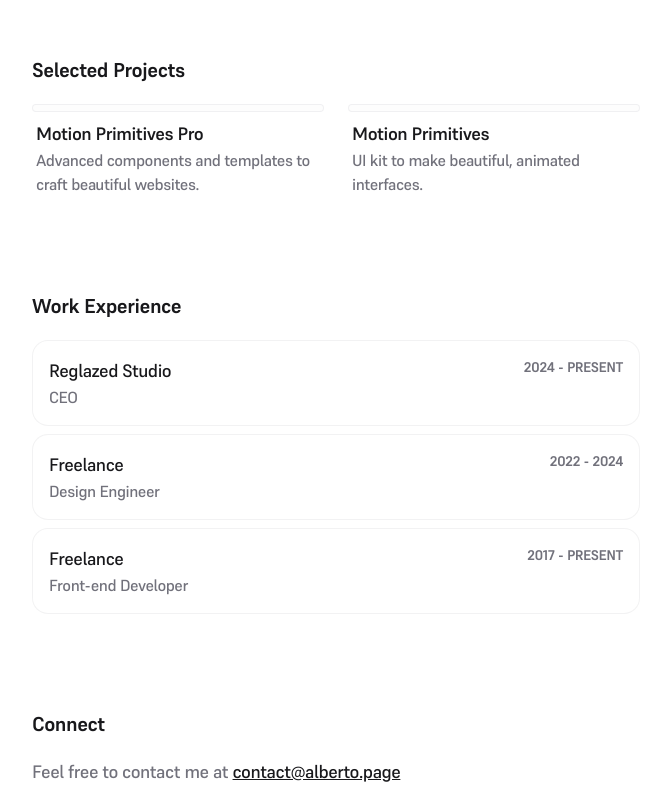
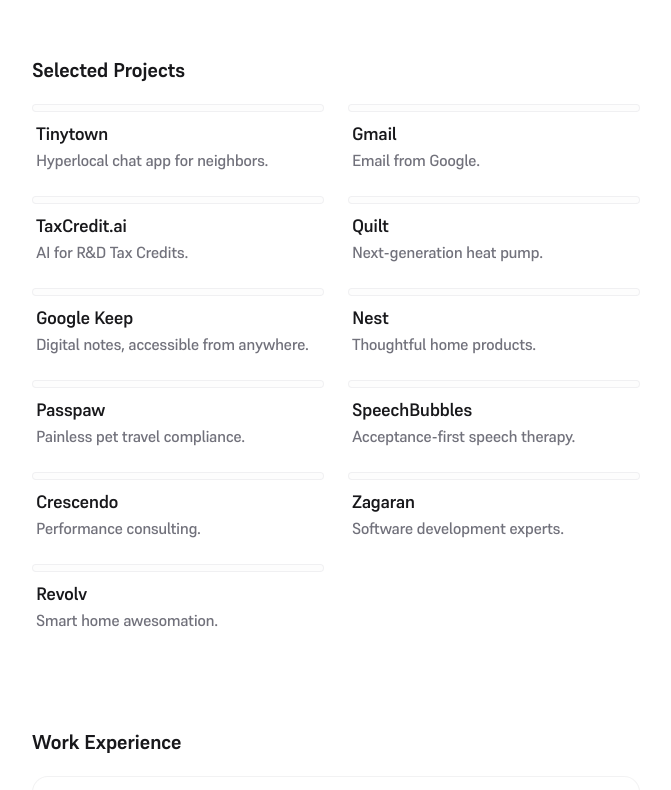
Before and after one commit to alfalcon90/portfolio, a Next.js app: page / in a window 1280 px wide. Shown: the part 580-1370 px from the top of the page, without its empty margins (304-975 px from the left). Built offline with nearby package versions, Linux system fonts and the light colour scheme.

Commit message:
Update data

```diff
--- a/app/data.ts
+++ b/app/data.ts
@@ -2,7 +2,6 @@ type Project = {
   name: string
   description: string
   link: string
-  video: string
   id: string
 }
 
@@ -11,7 +10,6 @@ type WorkExperience = {
   title: string
   start: string
   end: string
-  link: string
   id: string
 }
 
@@ -29,48 +27,101 @@ type SocialLink = {
 
 export const PROJECTS: Project[] = [
   {
-    name: 'Motion Primitives Pro',
-    description:
-      'Advanced components and templates to craft beautiful websites.',
-    link: 'https://pro.motion-primitives.com/',
-    video:
-      'https://res.cloudinary.com/read-cv/video/upload/t_v_b/v1/1/profileItems/W2azTw5BVbMXfj7F53G92hMVIn32/newProfileItem/d898be8a-7037-4c71-af0c-8997239b050d.mp4?_a=DATAdtAAZAA0',
-    id: 'project1',
+    name: 'Tinytown',
+    description: 'Hyperlocal chat app for neighbors.',
+    link: '/project/tinytown',
+    id: 'tinytown',
   },
   {
-    name: 'Motion Primitives',
-    description: 'UI kit to make beautiful, animated interfaces.',
-    link: 'https://motion-primitives.com/',
-    video:
-      'https://res.cloudinary.com/read-cv/video/upload/t_v_b/v1/1/profileItems/W2azTw5BVbMXfj7F53G92hMVIn32/XSfIvT7BUWbPRXhrbLed/ee6871c9-8400-49d2-8be9-e32675eabf7e.mp4?_a=DATAdtAAZAA0',
-    id: 'project2',
+    name: 'Gmail',
+    description: 'Email from Google.',
+    link: '/projects/gmail',
+    id: 'gmail',
+  },
+  {
+    name: 'TaxCredit.ai',
+    description: 'AI for R&D Tax Credits.',
+    link: '/projects/taxcredit',
+    id: 'taxcredit',
+  },
+  {
+    name: 'Quilt',
+    description: 'Next-generation heat pump.',
+    link: '/projects/quilt',
+    id: 'quilt',
+  },
+  {
+    name: 'Google Keep',
+    description: 'Digital notes, accessible from anywhere.',
+    link: '/projects/google-keep',
+    id: 'google-keep',
+  },
+  {
+    name: 'Nest',
+    description: 'Thoughtful home products.',
+    link: '/projects/nest',
+    id: 'nest',
+  },
+  {
+    name: 'Passpaw',
+    description: 'Painless pet travel compliance.',
+    link: '/projects/passpaw',
+    id: 'passpaw',
+  },
+  {
+    name: 'SpeechBubbles',
+    description: 'Acceptance-first speech therapy.',
+    link: '/projects/speechbubbles',
+    id: 'speechbubbles',
+  },
+  {
+    name: 'Crescendo',
+    description: 'Performance consulting. ',
+    link: '/projects/crescendo',
+    id: 'crescendo',
+  },
+  {
+    name: 'Zagaran',
+    description: 'Software development experts.',
+    link: '/projects/zagaran',
+    id: 'zagaran',
+  },
+  {
+    name: 'Revolv',
+    description: 'Smart home awesomation.',
+    link: '/projects/revolv',
+    id: 'revolv',
   },
 ]
 
 export const WORK_EXPERIENCE: WorkExperience[] = [
   {
-    company: 'Reglazed Studio',
-    title: 'CEO',
-    start: '2024',
+    company: 'Freelance',
+    title: 'UX Designer + Engineer',
+    start: '2020',
     end: 'Present',
-    link: 'https://ibelick.com',
     id: 'work1',
   },
   {
-    company: 'Freelance',
-    title: 'Design Engineer',
-    start: '2022',
-    end: '2024',
-    link: 'https://ibelick.com',
+    company: 'Google',
+    title: 'Senior UX Designer',
+    start: '2016',
+    end: '2020',
     id: 'work2',
   },
   {
-    company: 'Freelance',
-    title: 'Front-end Developer',
-    start: '2017',
-    end: 'Present',
-    link: 'https://ibelick.com',
+    company: 'Nest',
+    title: 'UX Designer',
+    start: '2014',
+    end: '2016',
     id: 'work3',
+  },
+  {
+    company: 'Revolv',
+    title: 'UX Designer',
+    start: '2013',
+    end: '2014',
+    id: 'work4',
   },
 ]
 
@@ -98,4 +149,4 @@ export const SOCIAL_LINKS: SocialLink[] = [
   },
 ]
 
-export const EMAIL = 'contact@alberto.page'
+export const EMAIL = 'hello@alberto.page'
```
Also changed, not shown: app/project/layout.tsx (renamed from app/blog/layout.tsx), app/project/tinytown/page.mdx (renamed from app/blog/exploring-the-intersection-of-design-ai-and-design-engineering/page.mdx).
